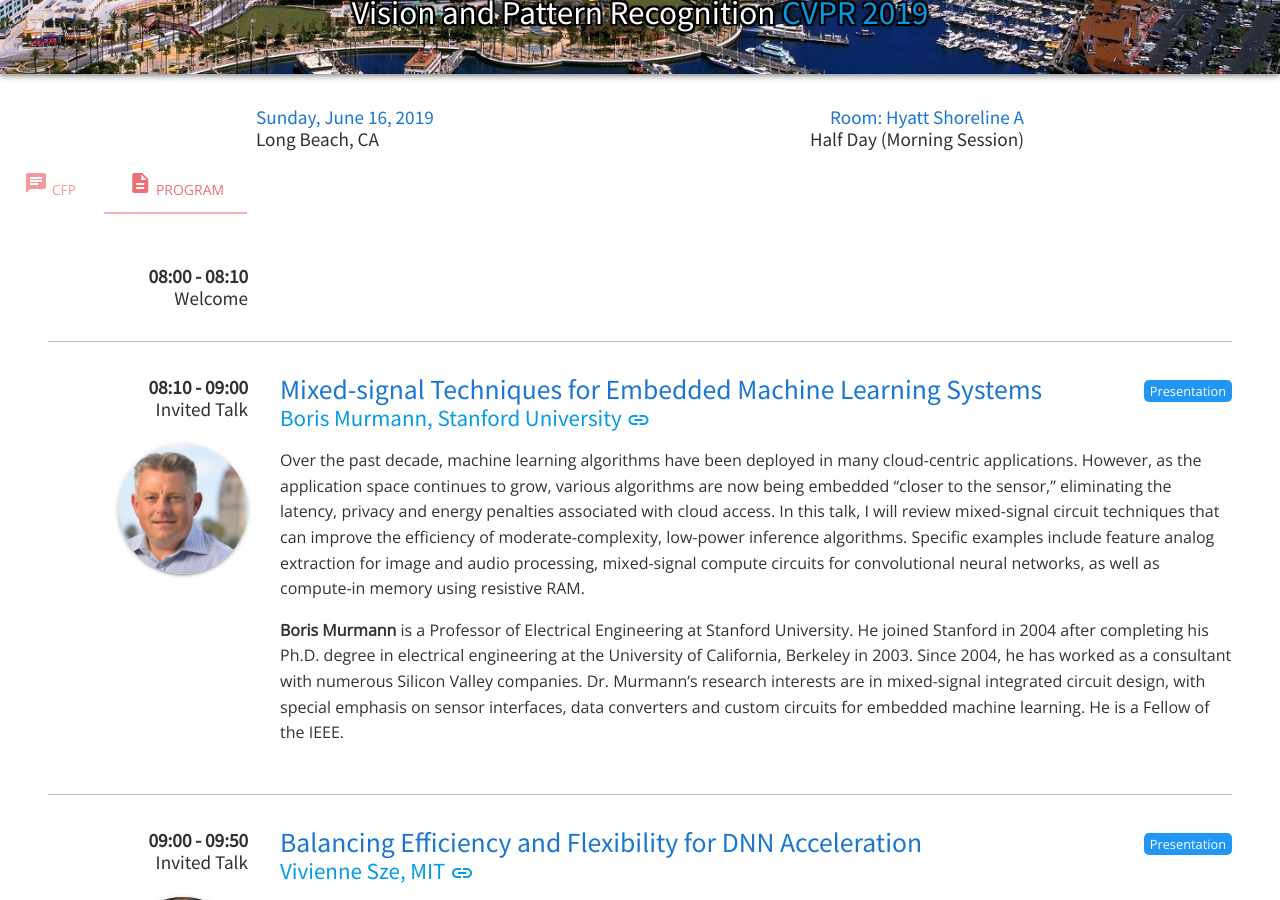
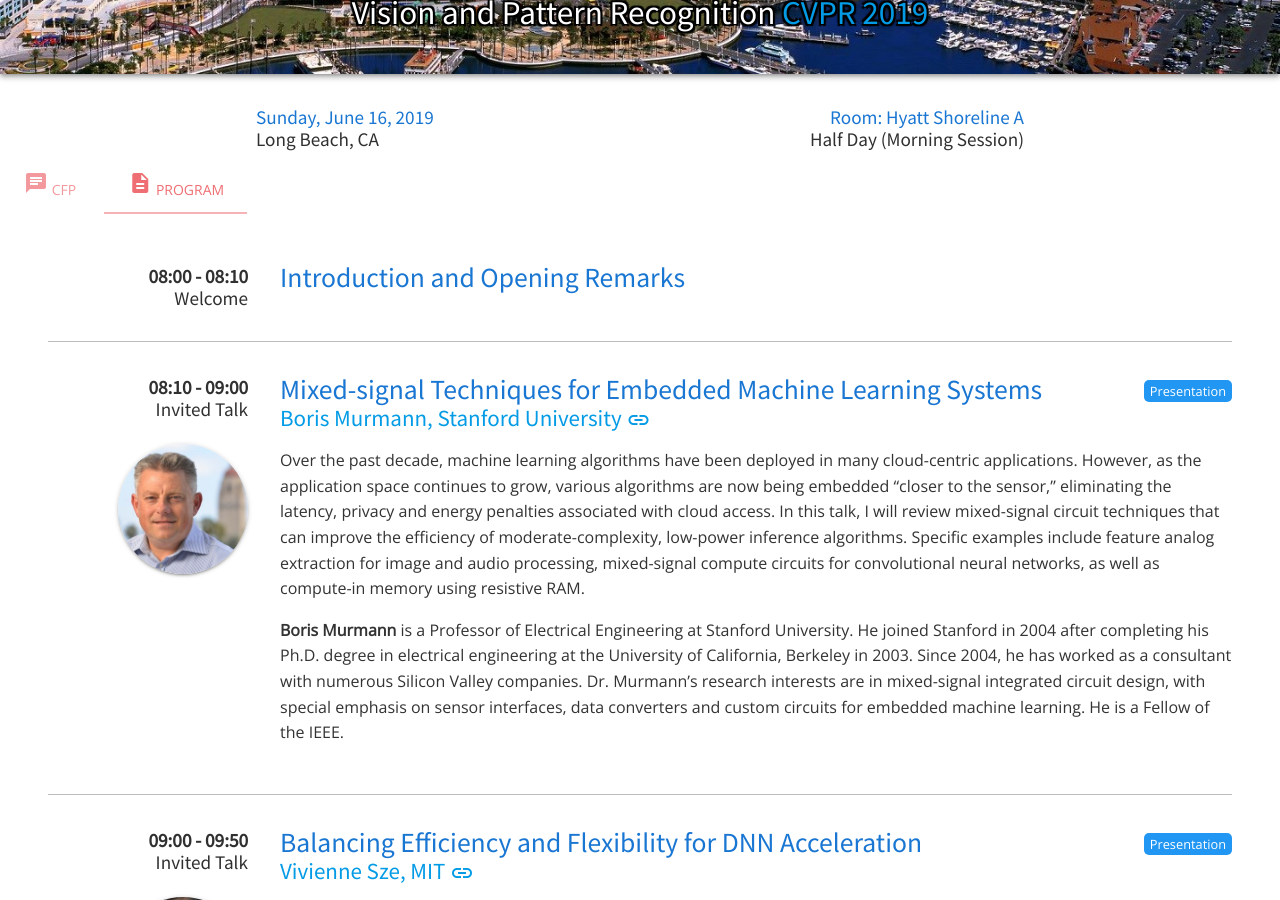
Before and after one commit to mgoldfar/emc2-web, a Jekyll site: the page built from _editions/3-cvpr-19.html, in a window 1280 px wide and 900 px high, scrolled down 340 px. Built offline with Jekyll 4.4.1, drawn with Linux system fonts in a browser that asks for light colours; some of the changed lines change nothing that is shown.

Commit message:
Fix syntax error.

```diff
--- a/_layouts/edition-page.html
+++ b/_layouts/edition-page.html
@@ -223,7 +223,7 @@
 
                 {% elsif p.type == "announce" %}
                     <h3 class="dark-primary">{{ p.title }}</h3>
-                {% elseif p.type == "welcome" or p.type == "close" %}
+                {% elsif p.type == "welcome" or p.type == "close" %}
                     <h3 class="dark-primary">{{ p.title }}</h3>
                     {% if p.speaker %}
                     <h4 class="light-primary">
```
